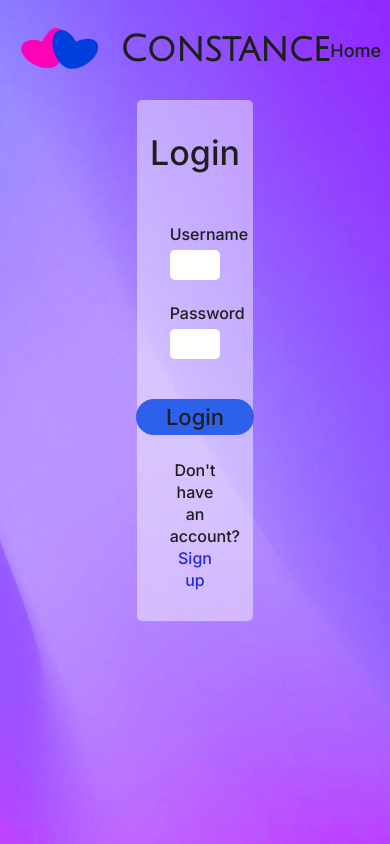
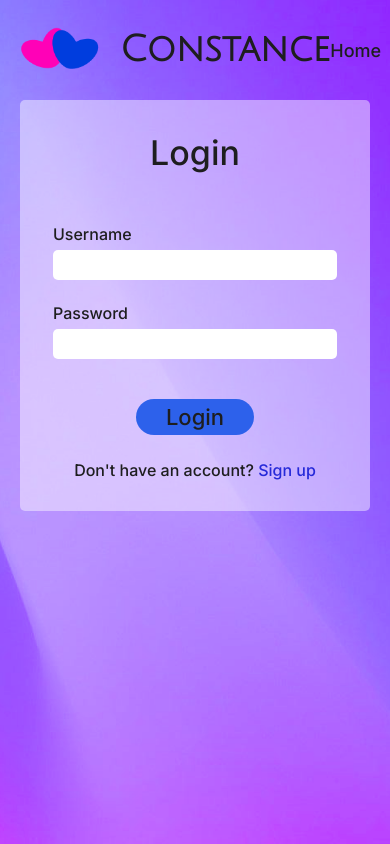
Before and after one commit to SmokingElk/Constance, a React (Create React App) app in the folder client/: page /login in a window 390 px wide. Shown: the top 844 px of the page. Built offline with nearby package versions, Linux system fonts and the light colour scheme; no server answers.

Commit message:
add adaptive login

```diff
--- a/client/src/components/Login/Login.module.css
+++ b/client/src/components/Login/Login.module.css
@@ -12,6 +12,24 @@
 
     background: rgba(255, 255, 255, 0.45);
     border-radius: 5px;
+}
+
+@media (max-width: 1200px) {
+    .body {
+        grid-column: 4 / 10;
+    }
+}
+
+@media (max-width: 768px) {
+    .body {
+        grid-column: 3 / 11;
+    }
+}
+
+@media (max-width: 576px) {
+    .body {
+        grid-column: 1 / 13;
+    }
 }
 
 .usernameField {
--- a/client/src/index.css
+++ b/client/src/index.css
@@ -1,5 +1,15 @@
 * {
 	outline: none;
+}
+
+html, body {
+	width: 100vw;
+	height: 100vh;
+}
+
+#root {
+	width: 100vw;
+	height: 100vh;
 }
 
 body {
```
